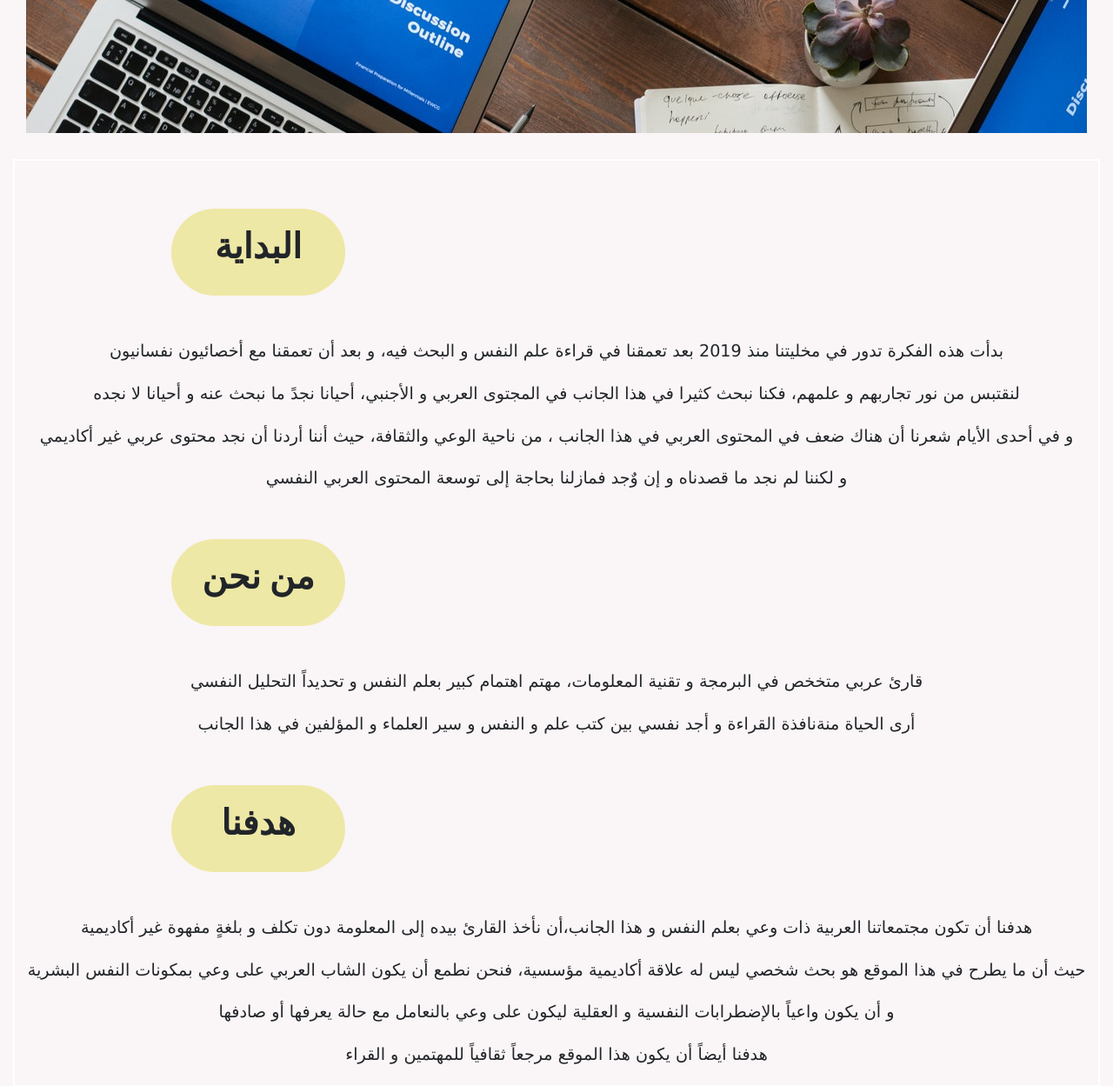
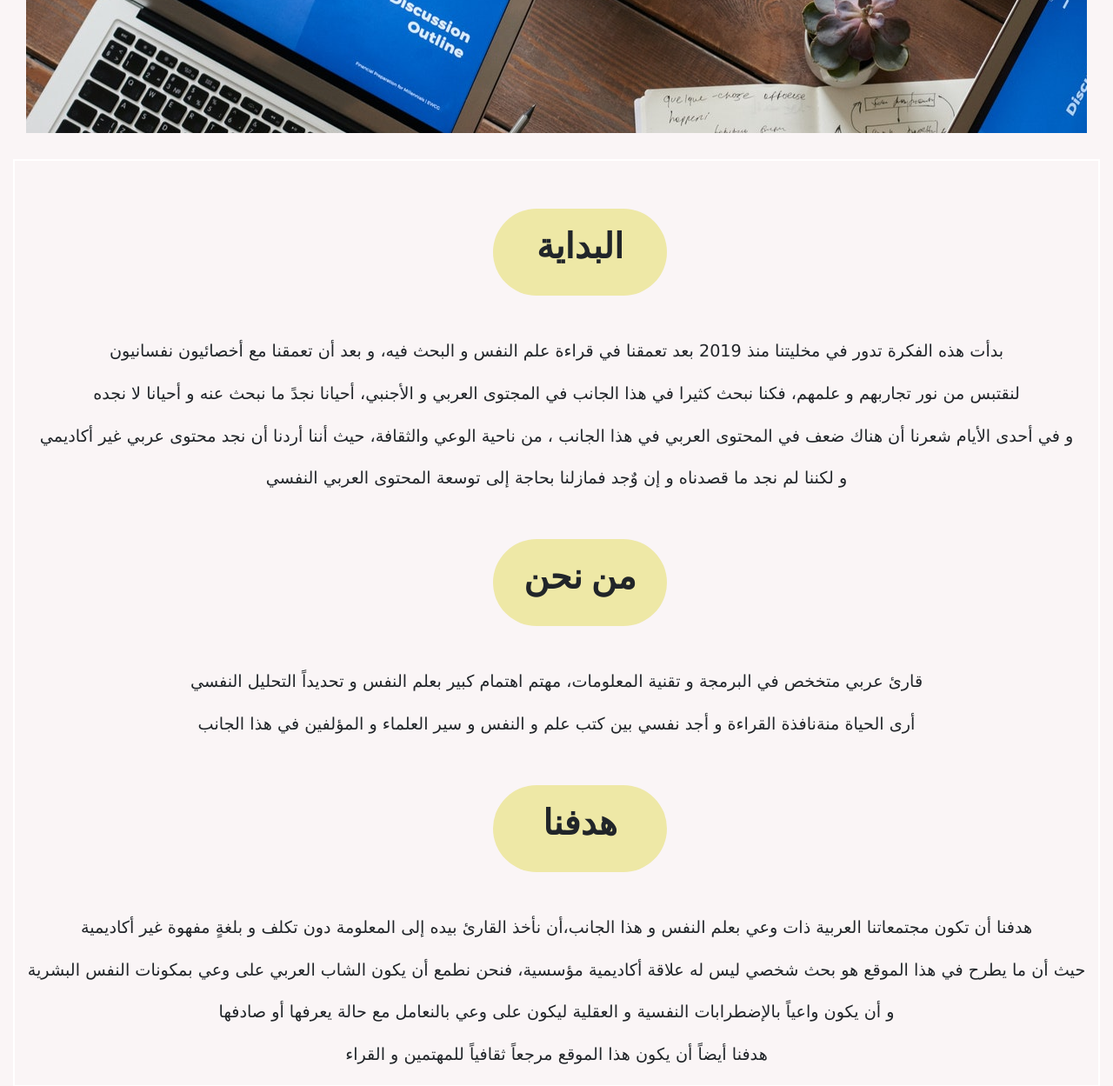
Before and after one commit to Bandar23/Psychology-App, a Node server app: page /pages/about in a window 1280 px wide. Shown: the part 842-2091 px from the top of the page at 87% size. Run offline with Node 20, Linux system fonts and the light colour scheme; some libraries are stand-ins or nearby versions.

Commit message:
layout edit about

```diff
--- a/public/stylesheets/style.css
+++ b/public/stylesheets/style.css
@@ -402,7 +402,7 @@ footer h5{
   padding:20px;
   width:200px;
   height:100px;
-  margin-left:180px;
+  margin-left:150px;
   margin-bottom:50px;
   font-family:serif;
   font-weight: bold;
@@ -1067,6 +1067,8 @@ li a:hover{
     padding:20px;
     width:200px;
     height:100px;
+    margin-left:550px;
+
     margin-bottom:50px;
     font-family:serif;
     font-weight: bold;
```
